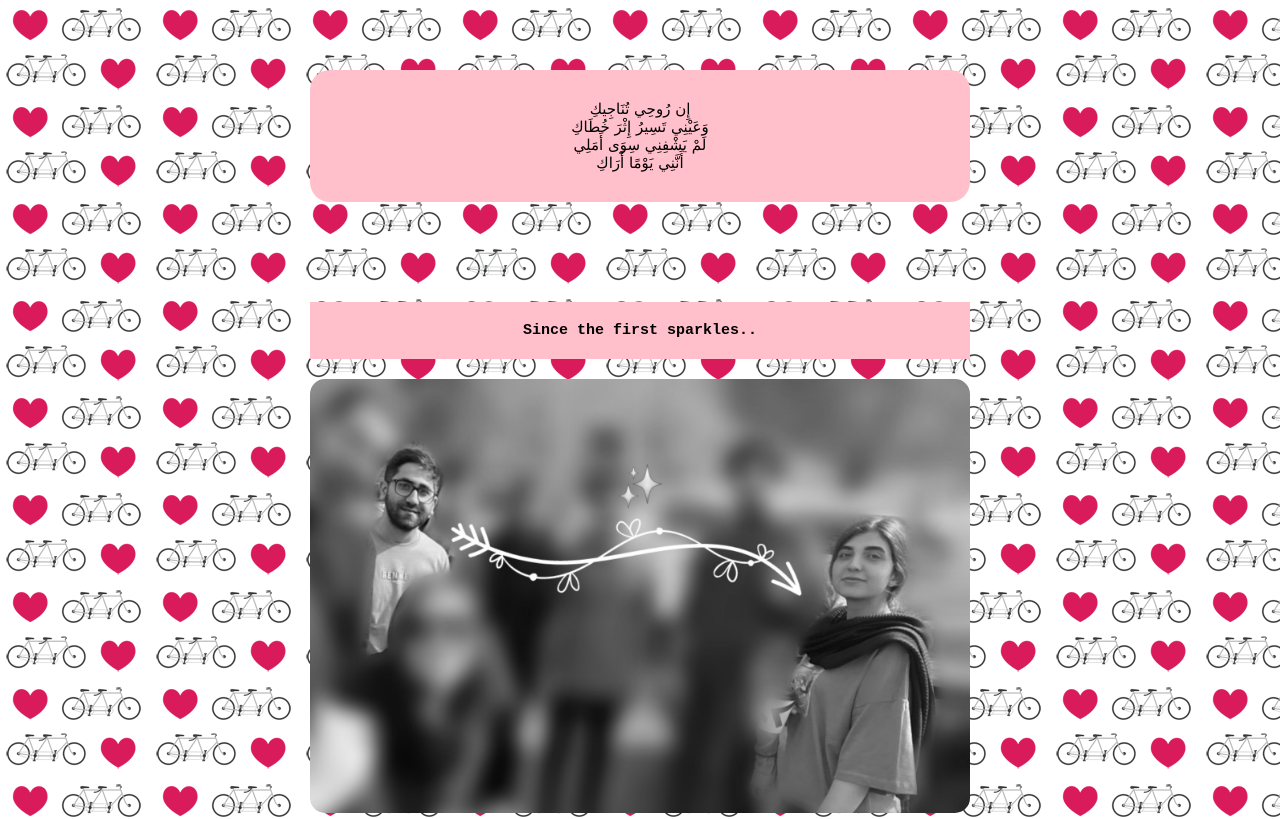
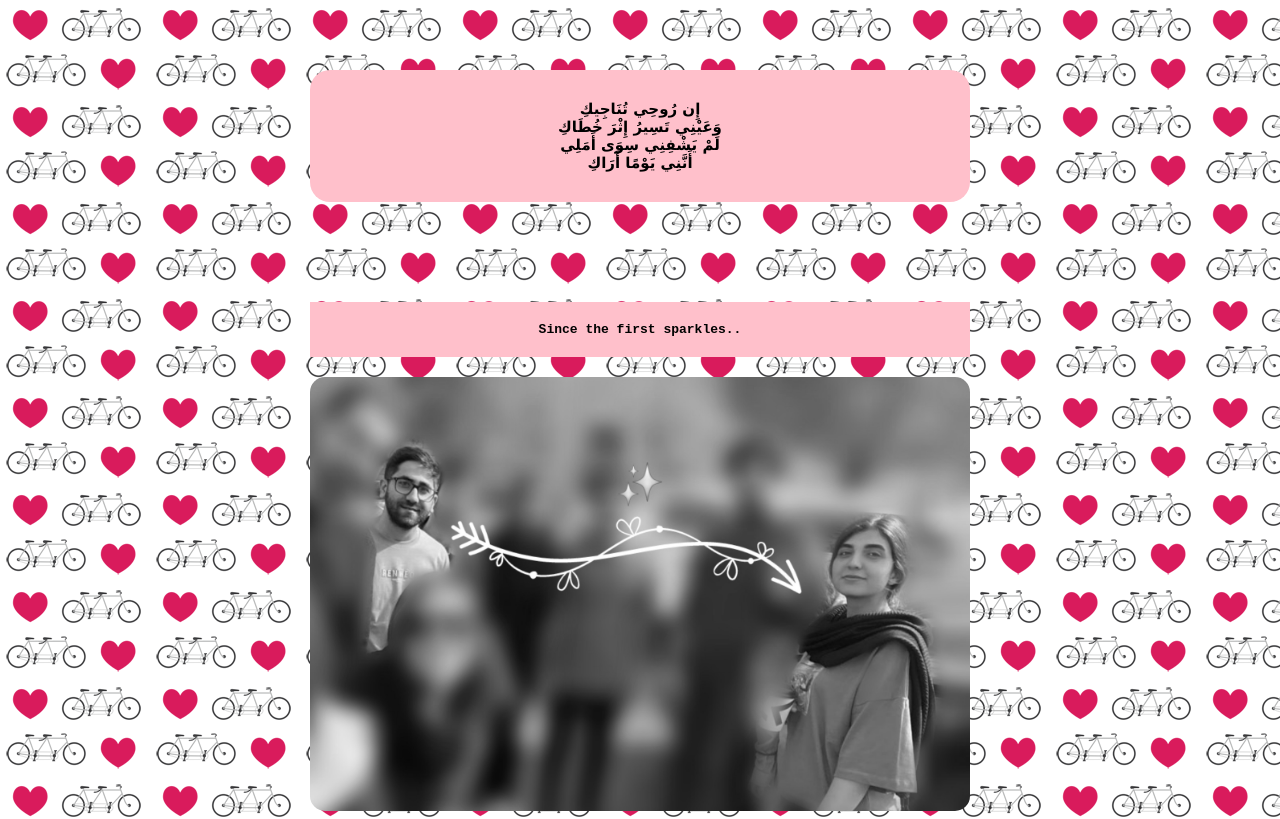
Before and after one commit to missfatimaa/lovey-dovey, a plain HTML site: page album.html in a window 1280 px wide. Shown: the top 819 px of the page. Drawn offline with Linux system fonts and the light colour scheme.

Commit message:
font size

```diff
--- a/style.css
+++ b/style.css
@@ -64,13 +64,14 @@ body {
   margin-bottom: 50px;
   font-size: 15px;
   text-align:center;
+  font-weight: bold;
 }
 .caption {
  text-align: center;
  padding: 20px;
  background-color:pink;
  margin-bottom: 20px;
- font-size: 15px;
+ font-size: 13px;
  color: rgb(0, 0, 0);
  font-family:monospace;
 }
```
